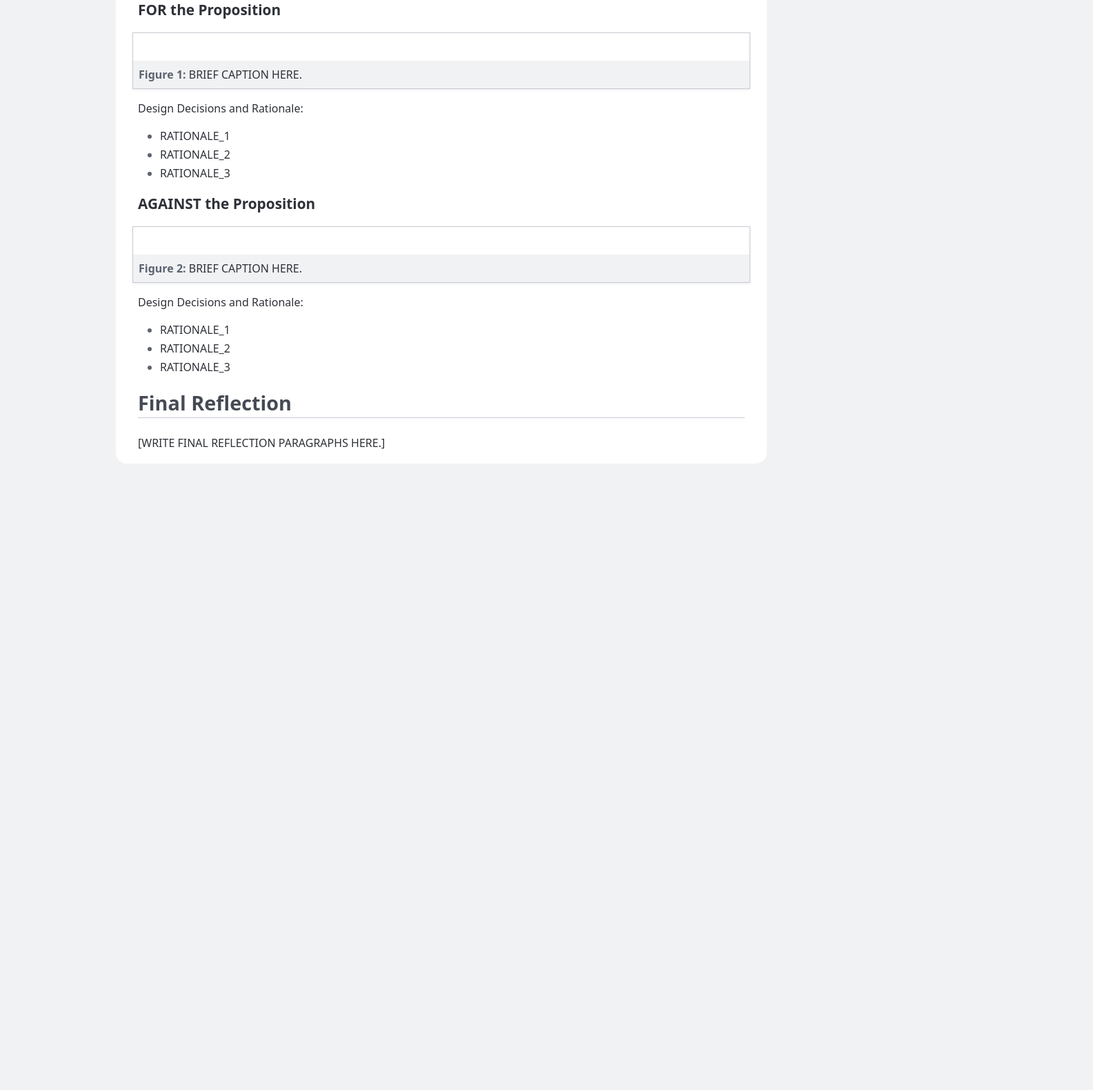
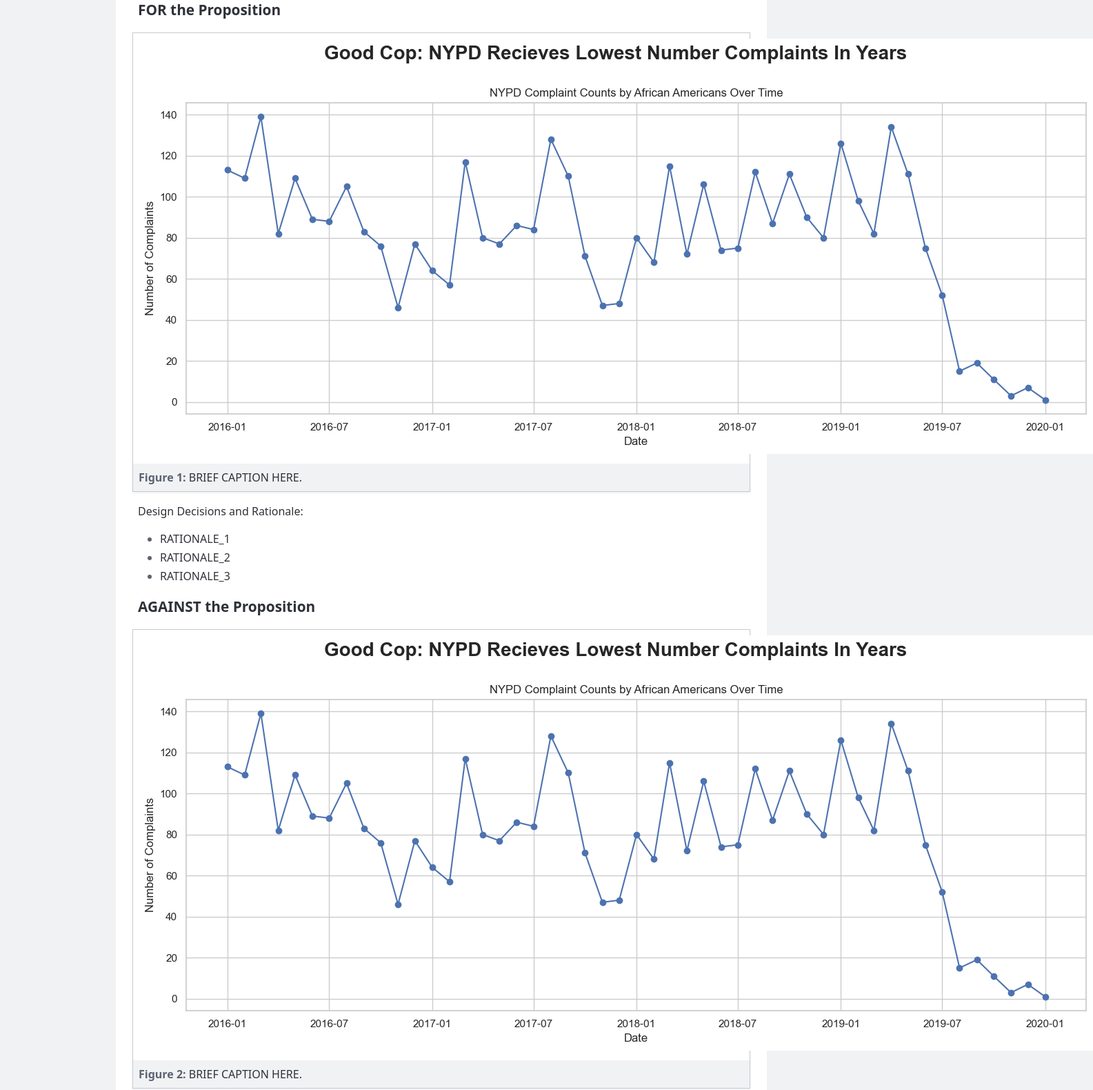
Before and after one commit to willemdehaan/project_2, a plain HTML site: page index.html in a window 1280 px wide. Shown: the part 444-2024 px from the top of the page at 69% size, 1585 px wide, since content can reach past the window. Before the commit the page ends 1124 px from the top, so only its background shows below. Drawn offline with Linux system fonts and the light colour scheme.

Commit message:
Fixed Images

```diff
--- a/index.html
+++ b/index.html
@@ -158,7 +158,7 @@
         <h3>FOR the Proposition</h3>
 
         <figure>
-          <img src=".\images\bad_cop_FINAL" alt="" />
+          <img src="images\good_cop_FINAL.png" alt="" />
           <figcaption>BRIEF CAPTION HERE.</figcaption>
         </figure>
 
@@ -175,7 +175,7 @@
         <h3>AGAINST the Proposition</h3>
 
         <figure>
-          <img src=".\images\good_cop_FINAl" alt="" />
+          <img src="images\good_cop_FINAL.png" alt="" />
           <figcaption>BRIEF CAPTION HERE.</figcaption>
         </figure>
 
```
